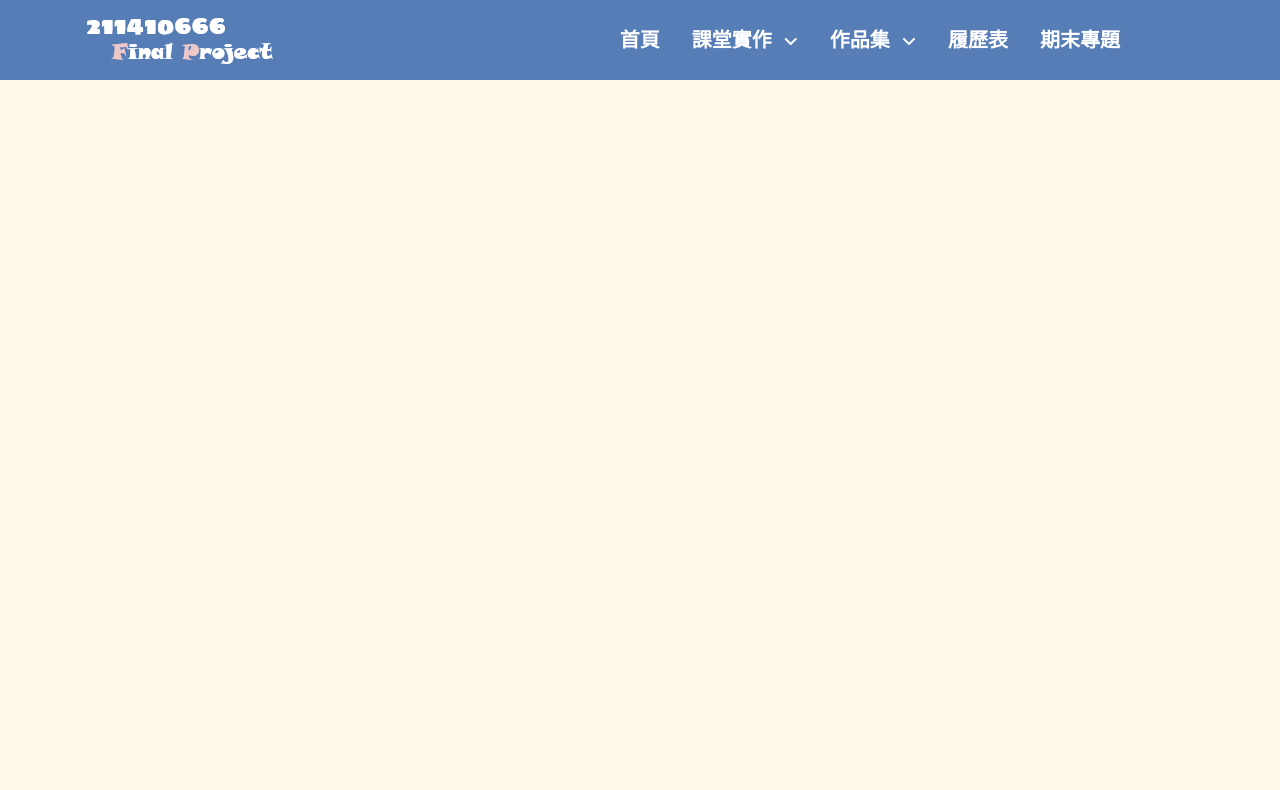
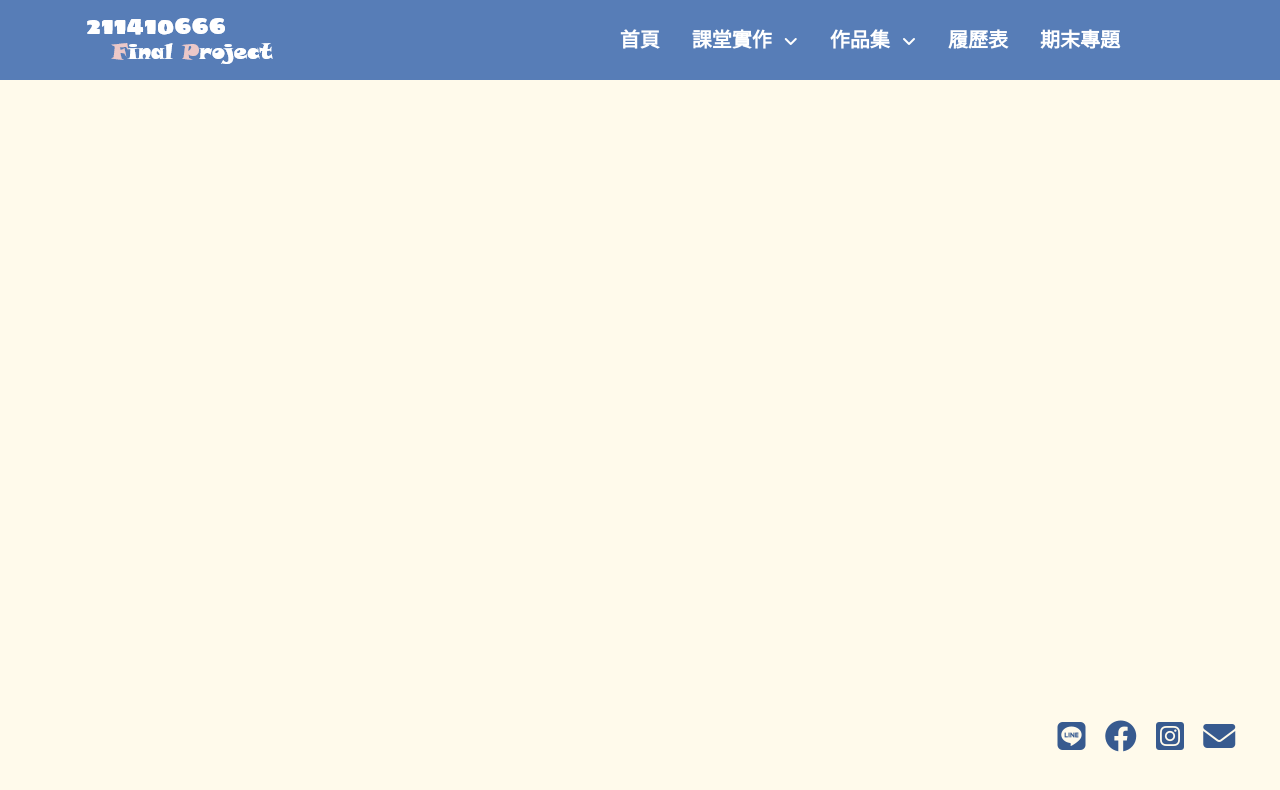
Before and after one commit to 211410666/211410666, a plain HTML site: page index.html in a window 1280 px wide. Drawn offline with Linux system fonts and the light colour scheme.

Commit message:
### link to personal ling ig and facebook with icons

```diff
--- a/index.html
+++ b/index.html
@@ -96,6 +96,17 @@
 
     </aside>
     <!-- end of sidebar -->
+
+
+    <!-- contact -->
+    <section class="contact">
+        <a href="https://line.me/ti/p/fv1heHFz2u" target="_blank"><i class="fa-brands fa-line"></i></a>
+        <a href="https://www.facebook.com/profile.php?id=100007905312982&mibextid=LQQJ4d" target="_blank"><i class="fa-brands fa-facebook"></i></a>
+        <a href="https://instagram.com/twns570010?igshid=YmMyMTA2M2Y=" target="_blank"><i class="fa-brands fa-square-instagram"></i></a>
+        <a href="211410666@o365.tku.edu.tw" target="_blank"><i class="fa-solid fa-envelope"></i></a>
+
+    </section>
+    <!-- contact end -->
     <script src="./js/66.js"></script>
 </body>
 </html>
--- a/js/66.js
+++ b/js/66.js
@@ -10,7 +10,7 @@ console.log('sidebar', sidebar);
 
 
 window.addEventListener('resize', function () {
-  if (window.outerWidth > 850) {
+  if (window.outerWidth > 870) {
     navBtn.style.display = "none";
     closeBtn.style.display = "none";
     sidebar.classList.remove('show-sidebar');
--- a/scss/Project_66.scss
+++ b/scss/Project_66.scss
@@ -89,7 +89,7 @@ nav
             gap: 0.5rem;
         }
     }
-    @media screen and (max-width:850px) {
+    @media screen and (max-width:870px) {
         &-btn{
             display: block;
             margin-right: 2rem;
@@ -112,12 +112,10 @@ nav
     top: 0;
     width: 100%;
     height: 60px;
-    opacity: 0.6;
+    opacity: 0.8;
     box-shadow: var(--light-shadow);
     z-index: 5;
 }
-
-
 
 .drop-list{
     display: inline-block;
@@ -165,6 +163,8 @@ nav
 }
 
 
+
+
 /*
 =======================
 sidebar
@@ -179,7 +179,7 @@ sidebar
     width: 100%;
     background-color:rgb(255, 255, 255, 0.7);
     transition: all 0.4s linear;
-    transform: translateY(-100%);
+    transform: translateY(-120%);
 
 
     &-links{
@@ -222,3 +222,33 @@ sidebar
     color: white;
     cursor: pointer;
 }
+
+
+
+
+/*
+=======================
+contact
+=======================
+*/
+
+.contact{
+    width: 200px;
+
+    position: fixed;
+    display: flex;
+    bottom: 2rem;
+    right: 2rem;
+    color: var(--clr-blue-dark);
+    font-size: 2rem;
+    i{
+        transition: all 0.5s ease-in-out;
+        padding: 1rem 0.6rem;
+        &:hover{
+            color: palevioletred;
+        }
+    }
+    a{
+        color: var(--clr-blue-dark);
+    }
+}
--- a/scss/_global_66.scss
+++ b/scss/_global_66.scss
@@ -1,5 +1,6 @@
 :root{
     /* color blue */
+    --clr-blue-dark:#375a8f;
     --clr-blue-navgb:#577db7;
     --clr-blue-lightblue:#e5eaf1;
     --clr-blue-lightblue2:#c1cddf;
```
Also changed, not shown: css/Project_66.css, md/7.png (added), 2 other files.
